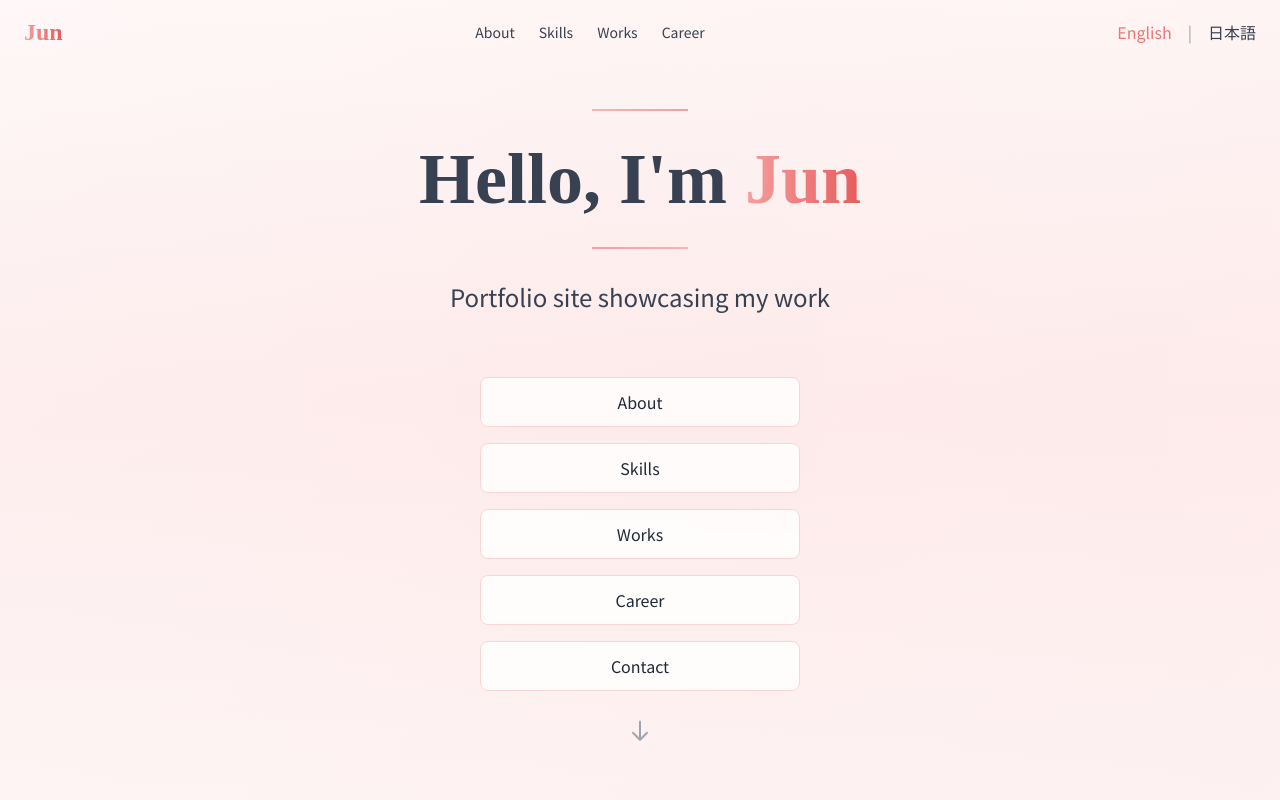
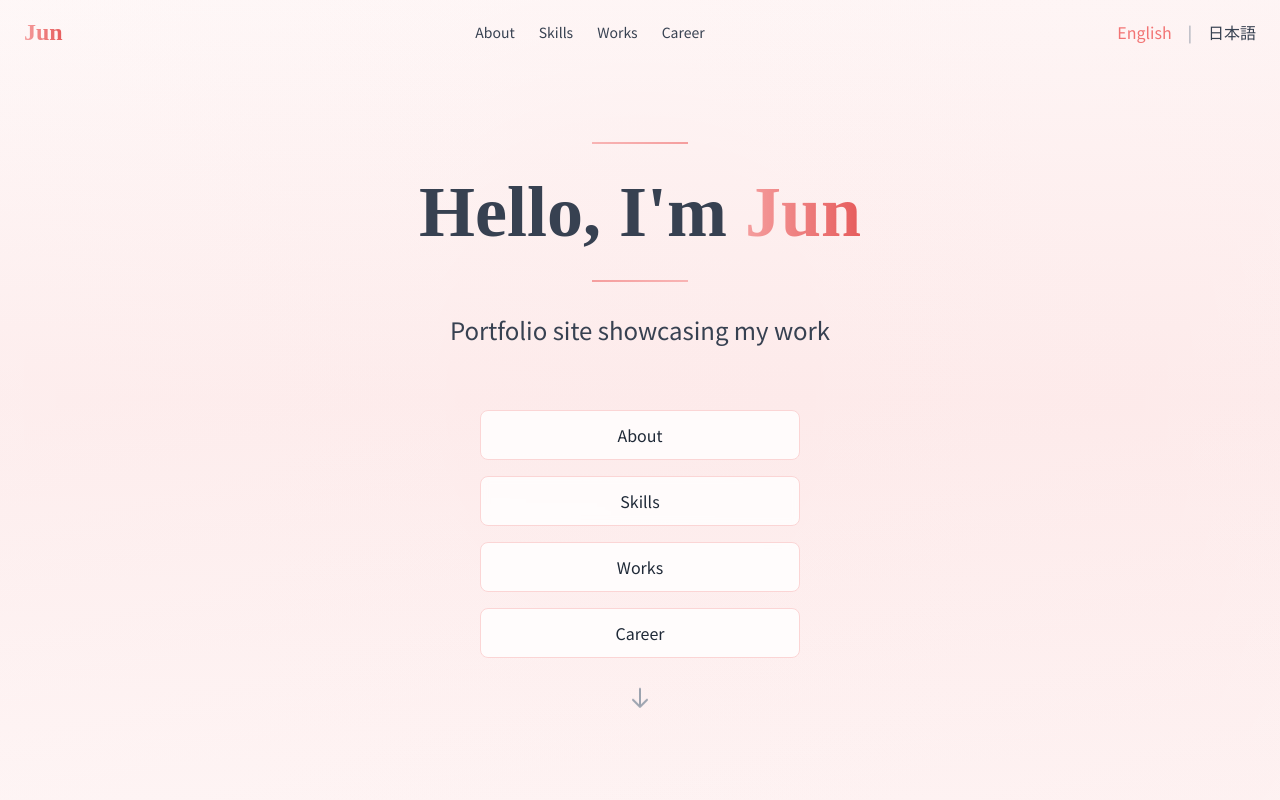
Before and after one commit to JunSugiura-design/PortfolioSite, a Next.js app: page /en in a window 1280 px wide. Shown: the top 800 px of the page. Built offline with nearby package versions, Linux system fonts and the light colour scheme.

Commit message:
remove contact

```diff
--- a/src/components/sections/Hero.tsx
+++ b/src/components/sections/Hero.tsx
@@ -12,7 +12,6 @@ const Hero = () => {
     { href: "#skills", text: nav("skills") },
     { href: "#works", text: nav("works") },
     { href: "#career", text: nav("career") },
-    { href: "#contact", text: nav("contact") },
   ];
 
   const handleNavClick = (e: React.MouseEvent<HTMLAnchorElement>) => {
```
